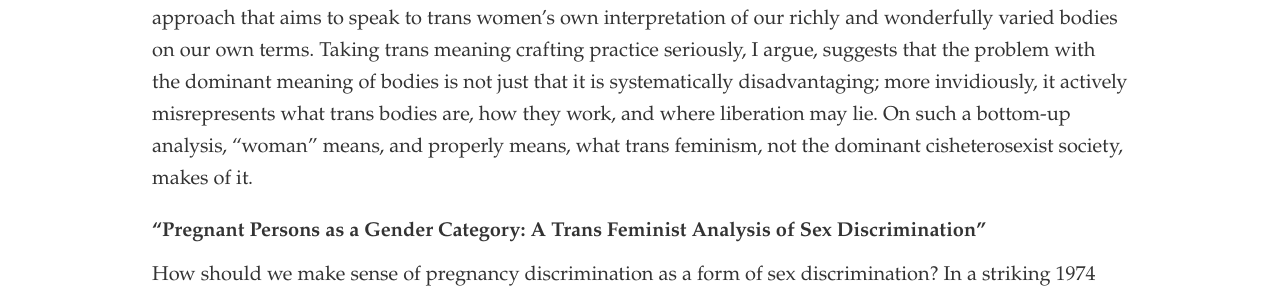
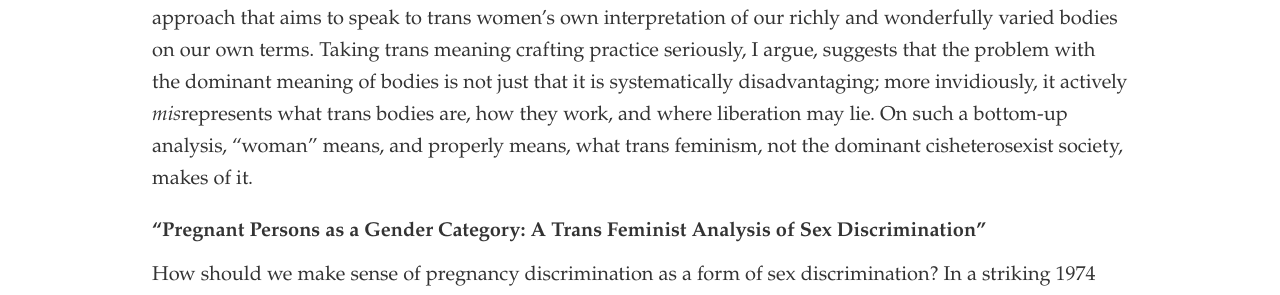
Before and after one commit to dingherself/dingherself.github.io, a Jekyll site: the page built from research.md, in a window 1280 px wide and 1186 px high. Shown: the part 463-758 px from the top of the window. Built offline with Jekyll 4.4.1, drawn with Linux system fonts in a browser that asks for light colours; nearby versions of some CDN libraries; some web fonts are replaced.

Commit message:
small edit

```diff
--- a/research.md
+++ b/research.md
@@ -14,7 +14,7 @@
 
 ### “On Our Own Terms: Trans Women Crafting the Meaning of ‘Woman’”
 
-Leading philosophical accounts of “woman” follow a *top-down* approach: they begin with what being a woman means to cis women within dominant cultural spaces and social relations, and then struggle to apply and extend that analysis to trans women. Instead of fitting trans women awkwardly into a top-down analysis that wasn’t built for us in the first place, this essay hopes to explore a trans feminist alternative, a *bottom-up* approach that aims to speak to trans women’s own interpretation of our richly and wonderfully varied bodies on our own terms. Taking trans meaning crafting practice seriously, I argue, suggests that the problem with the dominant meaning of bodies is not just that it is systematically disadvantaging; more invidiously, it actively misrepresents what trans bodies are, how they work, and where liberation may lie. On such a bottom-up analysis, “woman” means, and properly means, what trans feminism, not the dominant cisheterosexist society, makes of it.
+Leading philosophical accounts of “woman” follow a *top-down* approach: they begin with what being a woman means to cis women within dominant cultural spaces and social relations, and then struggle to apply and extend that analysis to trans women. Instead of fitting trans women awkwardly into a top-down analysis that wasn’t built for us in the first place, this essay hopes to explore a trans feminist alternative, a *bottom-up* approach that aims to speak to trans women’s own interpretation of our richly and wonderfully varied bodies on our own terms. Taking trans meaning crafting practice seriously, I argue, suggests that the problem with the dominant meaning of bodies is not just that it is systematically disadvantaging; more invidiously, it actively *mis*represents what trans bodies are, how they work, and where liberation may lie. On such a bottom-up analysis, “woman” means, and properly means, what trans feminism, not the dominant cisheterosexist society, makes of it.
 
 ### “Pregnant Persons as a Gender Category: A Trans Feminist Analysis of Sex Discrimination”
 
```
